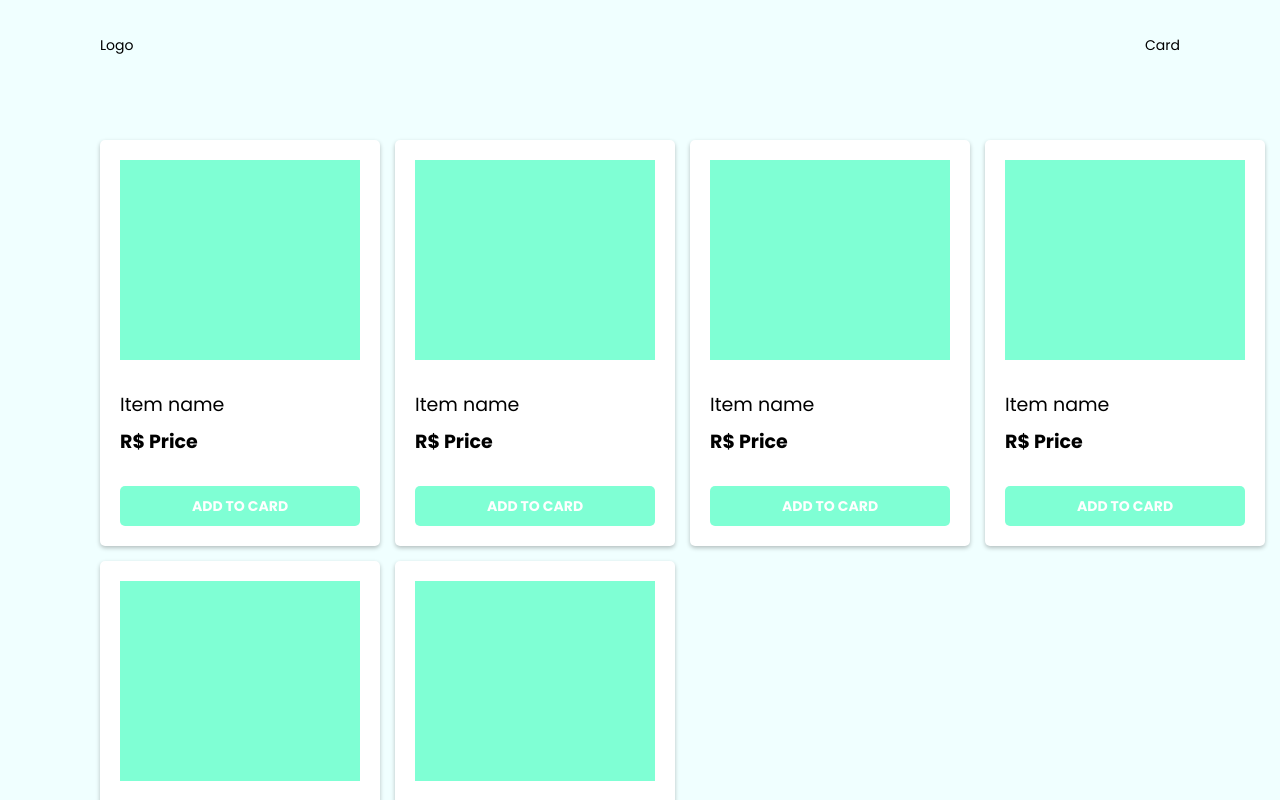
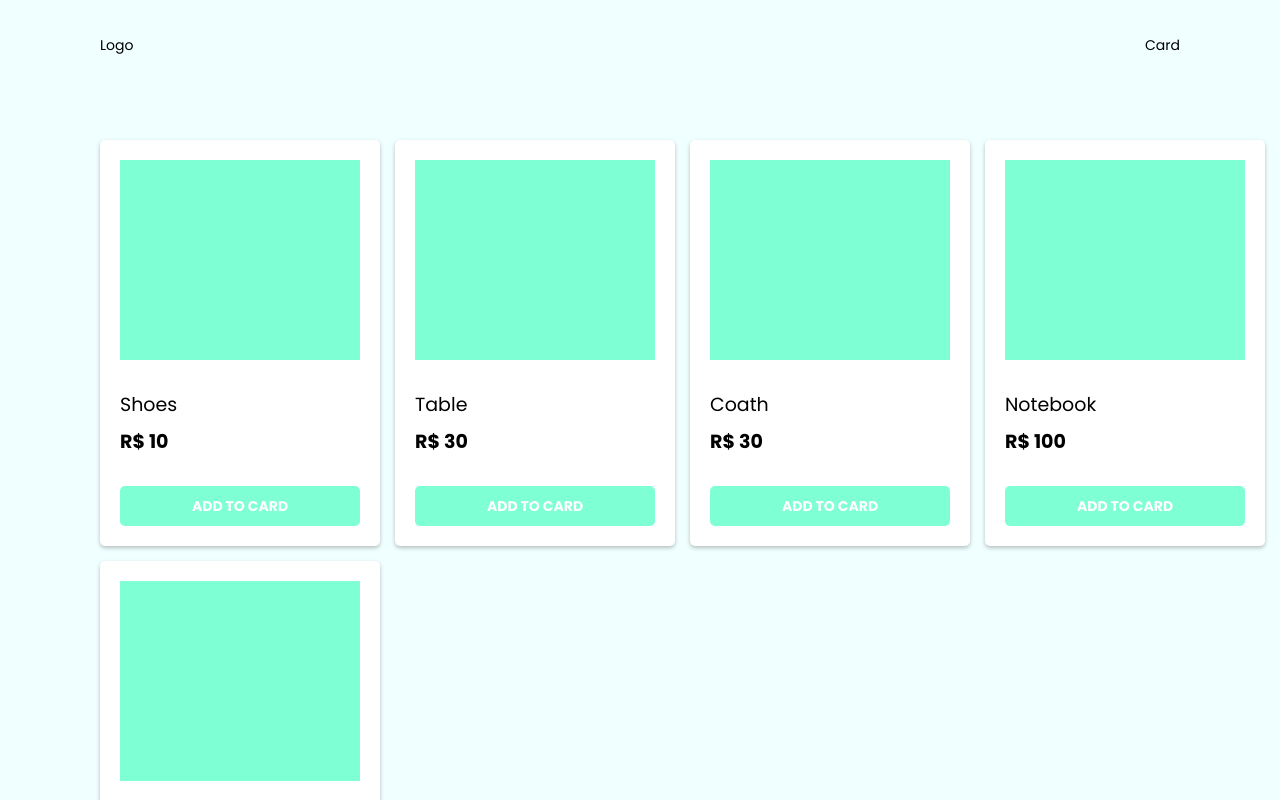
Before and after one commit to Lukenoutte/watch-store-vue, a Vue app: page / in a window 1280 px wide. Shown: the top 800 px of the page. Built offline with nearby package versions, Linux system fonts and the light colour scheme.

Commit message:
data array

```diff
--- a/src/App.vue
+++ b/src/App.vue
@@ -3,12 +3,10 @@
     <AppHeader />
     <div class="main-container">
       <ul class="itens-ul">
-        <li><Item /></li>
-        <li><Item /></li>
-        <li><Item /></li>
-        <li><Item /></li>
-        <li><Item /></li>
-        <li><Item /></li>
+        <li v-for="(item, index) in itensArray" :key="index">
+          <Item :name="item.name" :price="item.price" />
+          {{ item.id }}
+        </li>
       </ul>
     </div>
     <footer></footer>
@@ -21,6 +19,17 @@ export default {
   components: {
     AppHeader: () => import("./components/AppHeader"),
     Item: () => import("./components/Item"),
+  },
+  data() {
+    return {
+      itensArray: [
+        { image: "/", name: "Shoes", price: "10" },
+        { image: "/", name: "Table", price: "30" },
+        { image: "/", name: "Coath", price: "30" },
+        { image: "/", name: "Notebook", price: "100" },
+        { image: "/", name: "TV", price: "100" },
+      ],
+    };
   },
 };
 </script>
--- a/src/components/Item.vue
+++ b/src/components/Item.vue
@@ -2,8 +2,8 @@
   <div class="item">
     <div class="image"></div>
     <div>
-      <p class="name">Item name</p>
-      <p class="price">R$ Price</p>
+      <p class="name">{{name}}</p>
+      <p class="price">R$ {{price}}</p>
     </div>
     <button>ADD TO CARD</button>
   </div>
@@ -13,12 +13,16 @@
 <script>
 export default {
   name: "Item",
+  props: {
+    image: { type: String, required: true },
+    name: { type: String, required: true },
+    price: { type: String, required: true },
+  },
 };
 </script>
 
 
 <style scoped>
-
 .item {
   display: flex;
   flex-direction: column;
@@ -35,7 +39,7 @@ button {
   border-radius: 5px;
   border: none;
   background: aquamarine;
-  color: #FFF;
+  color: #fff;
   font-weight: bolder;
 }
 
@@ -55,5 +59,4 @@ button {
   font-weight: bold;
   font-size: 19px;
 }
-
 </style>
```
